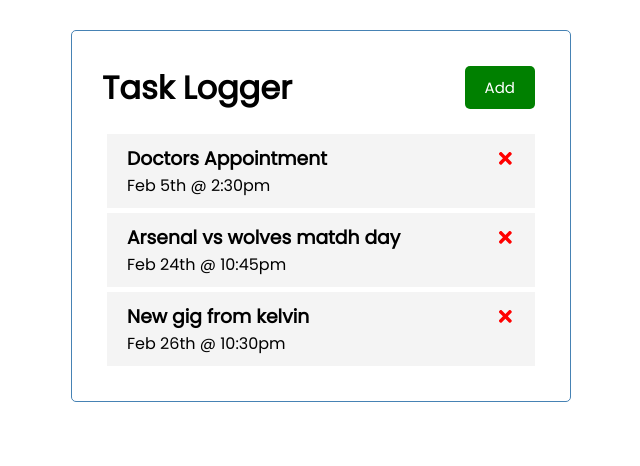
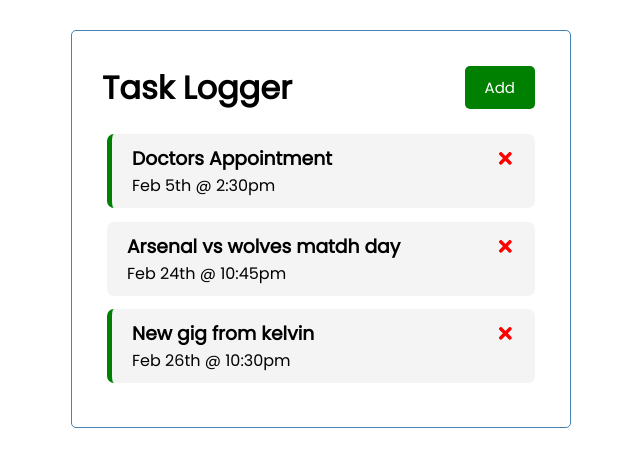
Before and after one commit to joesoftmwai/react-task-logger, a React (Create React App) app: page / in a window 1280 px wide. Shown: the top 466 px of the page, without its empty margins (319-959 px from the left). Built offline with nearby package versions, Linux system fonts and the light colour scheme.

Commit message:
few conditional styling

```diff
--- a/src/App.js
+++ b/src/App.js
@@ -2,6 +2,7 @@ import Header from './components/header/Header';
 import './App.css';
 import Tasks from './components/tasks/Tasks';
 import { useState } from 'react';
+import { FaCannabis } from 'react-icons/fa'
 
 function App() {
 
@@ -19,7 +20,7 @@ function App() {
             id: 2,
             text: 'Arsenal vs wolves matdh day',
             date: 'Feb 24th @ 10:45pm',
-            reminder: true
+            reminder: false
         },
         {
             id: 3,
@@ -35,11 +36,25 @@ function App() {
     setTasks(tasks.filter(task => task.id !== id))
   }
 
+  const toggleReminder = (id) => {
+    console.log('reminder', id);
+    setTasks(tasks.map((task) =>
+     task.id === id ? { ...task, reminder: !task.reminder} : task ))
+  }
+
   return (
     <div className="container">
       <Header title={'mwai'} />
 
-      <Tasks tasks={tasks} deleteTask={deleteTask} />
+      { tasks.length ?
+
+        <Tasks tasks={tasks} deleteTask={deleteTask} toggleReminder={toggleReminder} /> :
+
+        <div style={{color: 'red', textAlign:'center'}} >
+          <i> <FaCannabis/> No tasks found</i>
+        </div>
+
+      }
     </div>
   );
 }
--- a/src/components/task/Task.css
+++ b/src/components/task/Task.css
@@ -3,6 +3,8 @@
     margin: 5px;
     padding: 10px 20px;
     cursor: pointer;
+    margin-bottom: 0.85rem;
+    border-radius: 7px;
   }
 
   .task.reminder {
--- a/src/components/task/Task.jsx
+++ b/src/components/task/Task.jsx
@@ -1,9 +1,9 @@
 import { FaTimes } from 'react-icons/fa'
 import './Task.css'
 
-const Task = ({ task, deleteTask }) => {
+const Task = ({ task, deleteTask, toggleReminder }) => {
   return (
-    <div className='task'>
+    <div className={`task ${task.reminder ? 'reminder' : ''}`}  onDoubleClick={() => toggleReminder(task.id) }>
         <h3>{ task.text }
             <FaTimes
                 style={{color:'red', cursor: 'pointer', }}
--- a/src/components/tasks/Tasks.jsx
+++ b/src/components/tasks/Tasks.jsx
@@ -3,7 +3,7 @@
 import Task from "../task/Task"
 
 
-const Tasks = ({tasks, deleteTask}) => {
+const Tasks = ({tasks, deleteTask, toggleReminder}) => {
 
     // const [tasks, setTasks] = useState(
     //     [
@@ -33,7 +33,7 @@ const Tasks = ({tasks, deleteTask}) => {
         {
          tasks.map(task => (
             // <h5 key={task.id}> {task.text} </h5>
-            <Task key={task.id} task={task} deleteTask={deleteTask} />
+            <Task key={task.id} task={task} deleteTask={deleteTask} toggleReminder={toggleReminder} />
             ))
         }
     </div>
```
